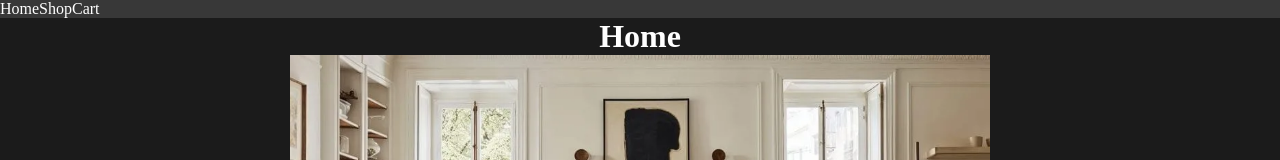
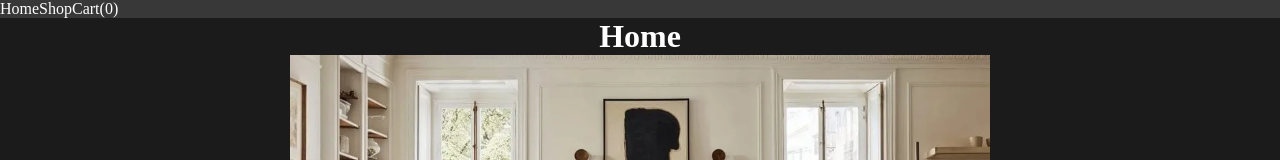
Before and after one commit to miguelruizc/odin-shopping-card, a React (Vite) app: page / in a window 1280 px wide. Shown: the top 160 px of the page. Built offline with nearby package versions, Linux system fonts and the light colour scheme.

Commit message:
Add cart state to nav bar

```diff
--- a/src/components/App.jsx
+++ b/src/components/App.jsx
@@ -15,7 +15,7 @@ function App() {
 	return (
 		<>
 			<Router>
-				<Nav />
+				<Nav cart={cart} />
 				<Routes>
 					<Route path="/" element={<Home />}></Route>
 					<Route path="/shop" element={<Shop cart={cart} setCart={setCart} />}></Route>
--- a/src/components/Nav.jsx
+++ b/src/components/Nav.jsx
@@ -1,17 +1,22 @@
 import { Link } from 'react-router-dom';
+import PropTypes from 'prop-types';
 
-const Nav = () => {
+const Nav = ({ cart }) => {
 	return (
 		<div className="nav">
 			<ul>
 				<li>
 					<Link to="/">Home</Link>
 					<Link to="/shop">Shop</Link>
-					<Link to="/cart">Cart</Link>
+					<Link to="/cart">Cart({cart.length})</Link>
 				</li>
 			</ul>
 		</div>
 	);
 };
 
+Nav.propTypes = {
+	cart: PropTypes.array.isRequired,
+};
+
 export default Nav;
```
